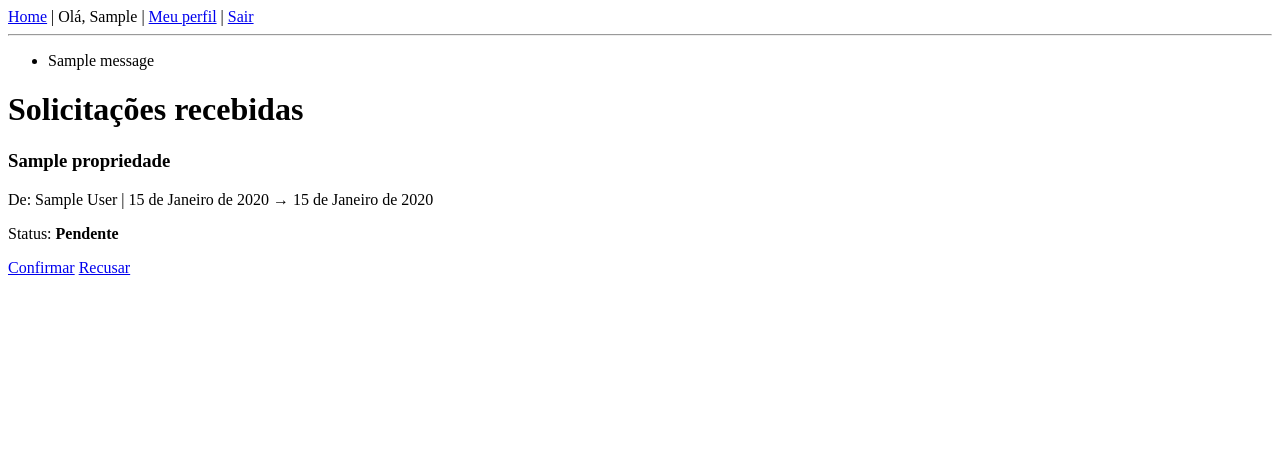
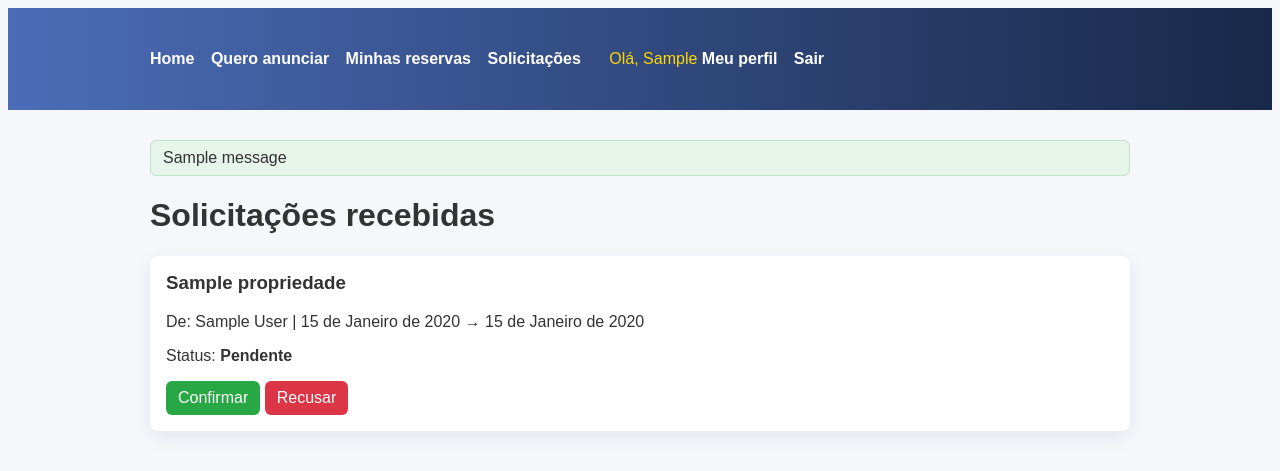
Before and after one commit to C14-2025/Aluga_Ai, a Django app: page /reservas/recebidas/ in a window 1280 px wide. Shown: the top 471 px of the page. Run offline with Django 4.2, Linux system fonts and the light colour scheme; a user stored in the database is signed in; tables that the repository leaves empty hold one stand-in row (values such as "Sample post"); one stand-in notice (Sample message) is shown.

Commit message:
feat(ui): reorganizar templates por app e adicionar estilo custom
Migrar templates para convenção <app>/templates/<app>/ e adicionar custom.css; atualizar base.html (menu e links).

```diff
--- /dev/null
+++ b/static/css/custom.css
@@ -0,0 +1,85 @@
+/* Custom visual improvements */
+body {
+  font-family: Arial, Helvetica, sans-serif;
+  background: #f5f7fb;
+  color: #333;
+}
+.container {
+  max-width: 980px;
+  margin: 30px auto;
+  padding: 0 20px;
+}
+.site-header {
+  background: linear-gradient(90deg, #4b6cb7, #182848);
+  color: #fff;
+  padding: 12px 0;
+}
+.nav a {
+  color: #fff;
+  margin-right: 12px;
+  text-decoration: none;
+  font-weight: 600;
+}
+.greeting {
+  margin-left: 12px;
+  color: #ffd700;
+}
+.cards {
+  display: flex;
+  flex-wrap: wrap;
+  gap: 16px;
+}
+.card {
+  background: #fff;
+  border-radius: 8px;
+  padding: 16px;
+  box-shadow: 0 6px 18px rgba(23, 32, 77, 0.08);
+  flex: 1 1 300px;
+}
+.card h3 {
+  margin-top: 0;
+}
+.actions {
+  margin-top: 12px;
+}
+.btn {
+  display: inline-block;
+  padding: 8px 12px;
+  border-radius: 6px;
+  text-decoration: none;
+  color: #fff;
+}
+.btn-confirm {
+  background: #28a745;
+}
+.btn-cancel {
+  background: #dc3545;
+}
+.btn-primary {
+  background: #007bff;
+  color: #fff;
+  border: none;
+  padding: 8px 12px;
+  border-radius: 6px;
+}
+.flash {
+  padding: 8px 12px;
+  margin: 12px 0;
+  border-radius: 6px;
+}
+.success {
+  background: #e6f4ea;
+  border: 1px solid #bde5c8;
+}
+.error {
+  background: #fdecea;
+  border: 1px solid #f5c6cb;
+}
+.info {
+  background: #eef6ff;
+  border: 1px solid #cfe3ff;
+}
+.warning {
+  background: #fff4e5;
+  border: 1px solid #ffe0b2;
+}
--- a/templates/base.html
+++ b/templates/base.html
@@ -3,29 +3,33 @@
   <head>
     <meta charset="utf-8" />
     <title>Aluga Aí - Dev</title>
+    {% load static %}
+    <link rel="stylesheet" href="{% static 'css/custom.css' %}" />
   </head>
   <body>
-    <header>
+    <header class="site-header">
+      <div class="container">
+        <nav class="nav">
           <a href="{% url 'propriedades:lista' %}">Home</a>
-      | {% if user.is_authenticated %} Olá, {{ user.first_name }} |
+          {% if user.is_authenticated %}
+          <a href="{% url 'propriedades:nova' %}">Quero anunciar</a>
+          <a href="{% url 'reservas:minhas' %}">Minhas reservas</a>
+          <a href="{% url 'reservas:recebidas' %}">Solicitações</a>
+          <span class="greeting">Olá, {{ user.first_name|default:user.username }}</span>
           <a href="{% url 'usuarios:perfil' user.id %}">Meu perfil</a>
-      |
           <a href="{% url 'usuarios:logout' %}">Sair</a>
           {% else %}
           <a href="{% url 'usuarios:login' %}">Login</a>
-      |
           <a href="{% url 'usuarios:cadastro' %}">Cadastro</a>
           {% endif %}
+        </nav>
+      </div>
     </header>
 
-    <hr />
-
-    {% if messages %}
-    <ul>
-      {% for m in messages %}
-      <li>{{ m }}</li>
-      {% endfor %}
-    </ul>
-    {% endif %} {% block content %} {% endblock %}
+    <div class="container">
+      {% if messages %} {% for m in messages %}
+      <div class="{% if m.tags %}{{ m.tags }}{% endif %} flash">{{ m }}</div>
+      {% endfor %} {% endif %} {% block content %}{% endblock %}
+    </div>
   </body>
 </html>
```
Also changed, not shown: usuarios/templates/registration/login.html (added, +13 -0 lines). Lines whose indentation alone changed are shown as unchanged.
